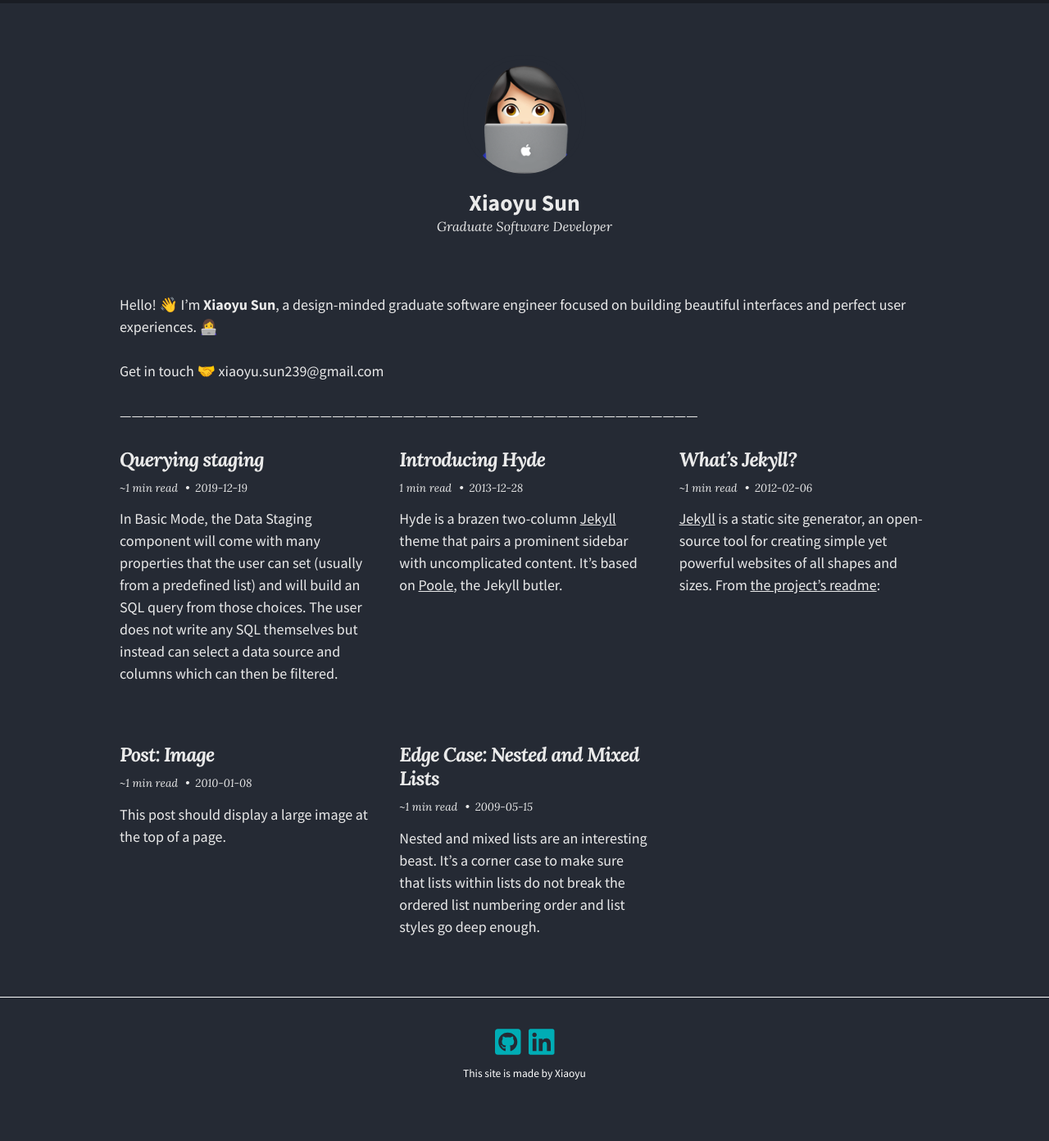
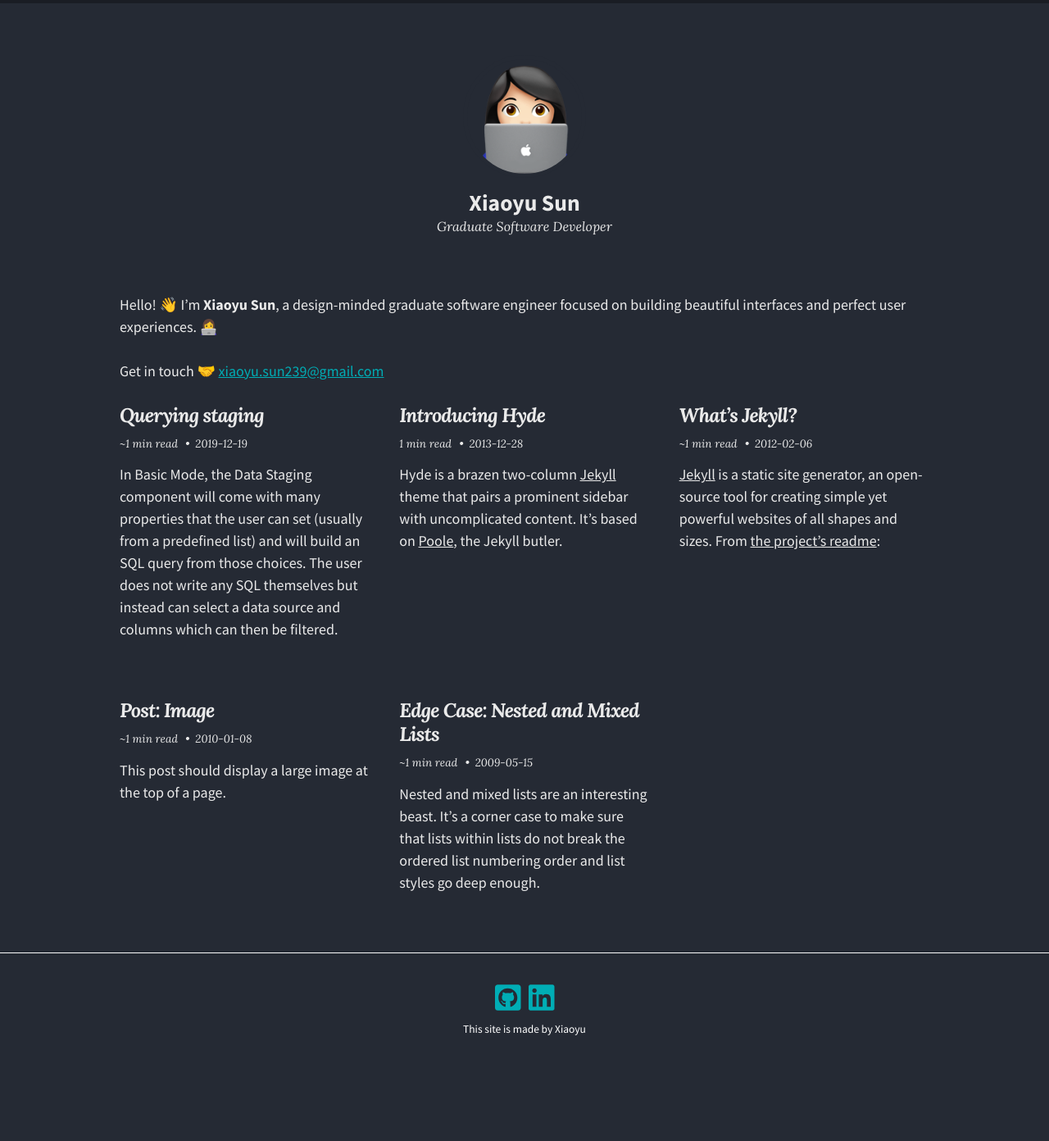
Before and after one commit to migapipo/personal-blog, a Jekyll site: the page built from index.md, in a window 1280 px wide. Shown: the whole page at 82% size. Built offline with Jekyll 4.4.1, drawn with Linux system fonts in a browser that asks for light colours; nearby versions of some CDN libraries; emoji names are drawn with the system emoji font; after the commit the page ends 1338 px from its top, so only the background shows below that; part of the change alters nothing that is shown.

Commit message:
update homepage

```diff
--- a/index.md
+++ b/index.md
@@ -14,9 +14,4 @@ posts_limit: 10
 Hello!   :wave:
 I'm **Xiaoyu Sun**, a design-minded graduate software engineer focused on building beautiful interfaces and perfect user experiences. :woman_technologist:
 
-Get in touch :handshake: xiaoyu.sun239@gmail.com
-
-
-
-
-—————————————————————————————————————————————————
+Get in touch :handshake: <xiaoyu.sun239@gmail.com>
```
